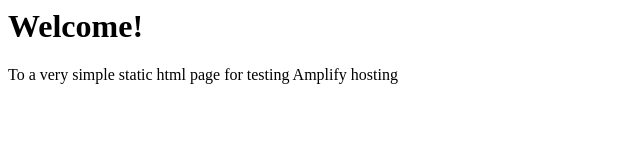
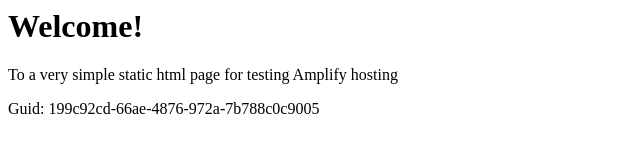
Before and after one commit to aws-aemilia-sin/Github-PR-Commit-Integration-Test-DoNotTouch-Gith-OKSLNVO2-v1-prod-ap-southeast-1, a website: page src/index.html in a window 1280 px wide. Shown: the whole page, without its empty margins (0-640 px from the left). Drawn offline with Linux system fonts and the light colour scheme.

Commit message:
commit from integ tests

```diff
--- a/src/index.html
+++ b/src/index.html
@@ -1,3 +1,5 @@
+
+
 <html lang="en">
 
 <head>
@@ -10,6 +12,6 @@
 <body>
     <h1>Welcome!</h1>
     <p>To a very simple static html page for testing Amplify hosting</p>
-</body>
+    <p>Guid: 199c92cd-66ae-4876-972a-7b788c0c9005</p></body>
 
 </html>
```
